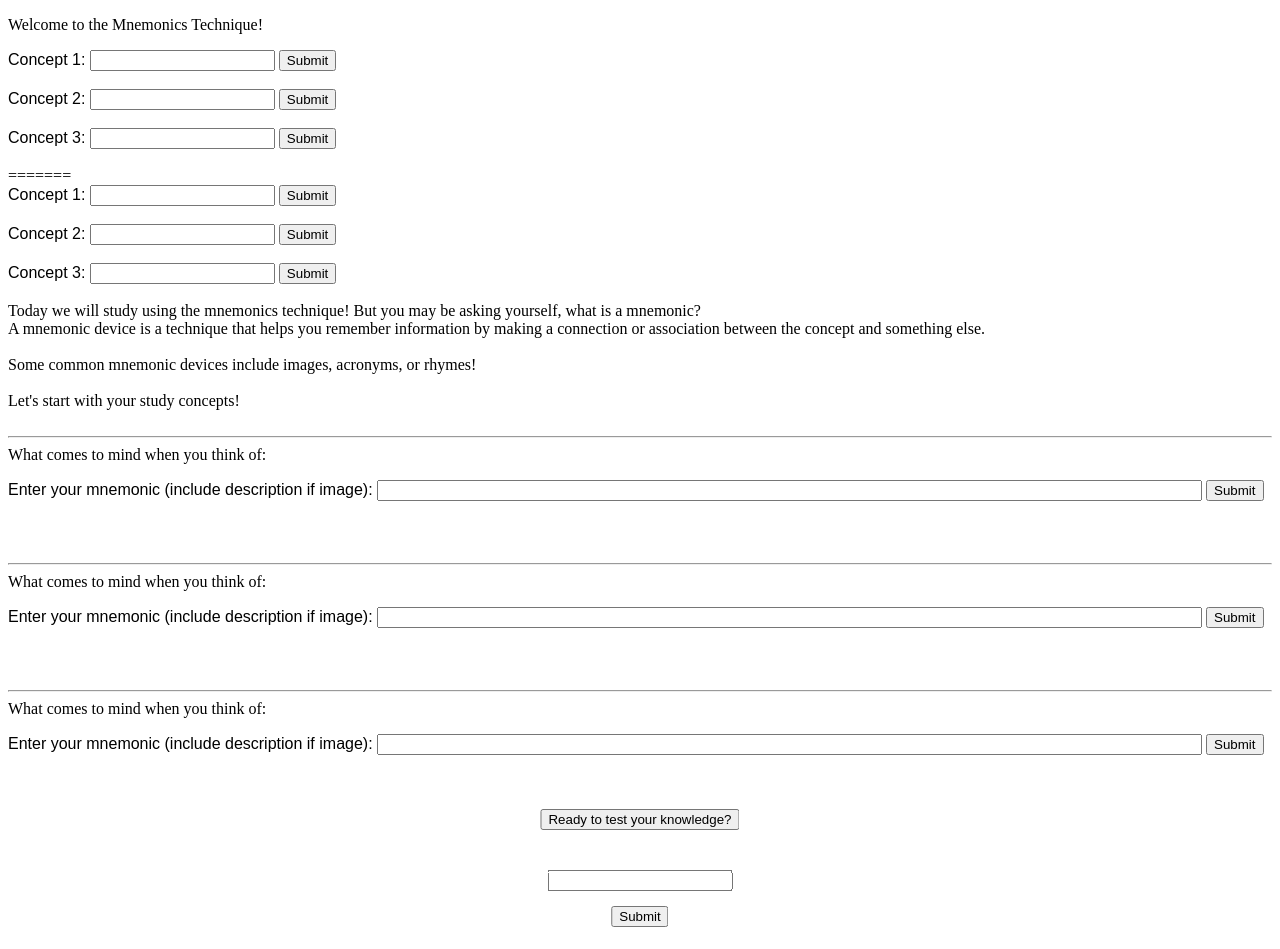
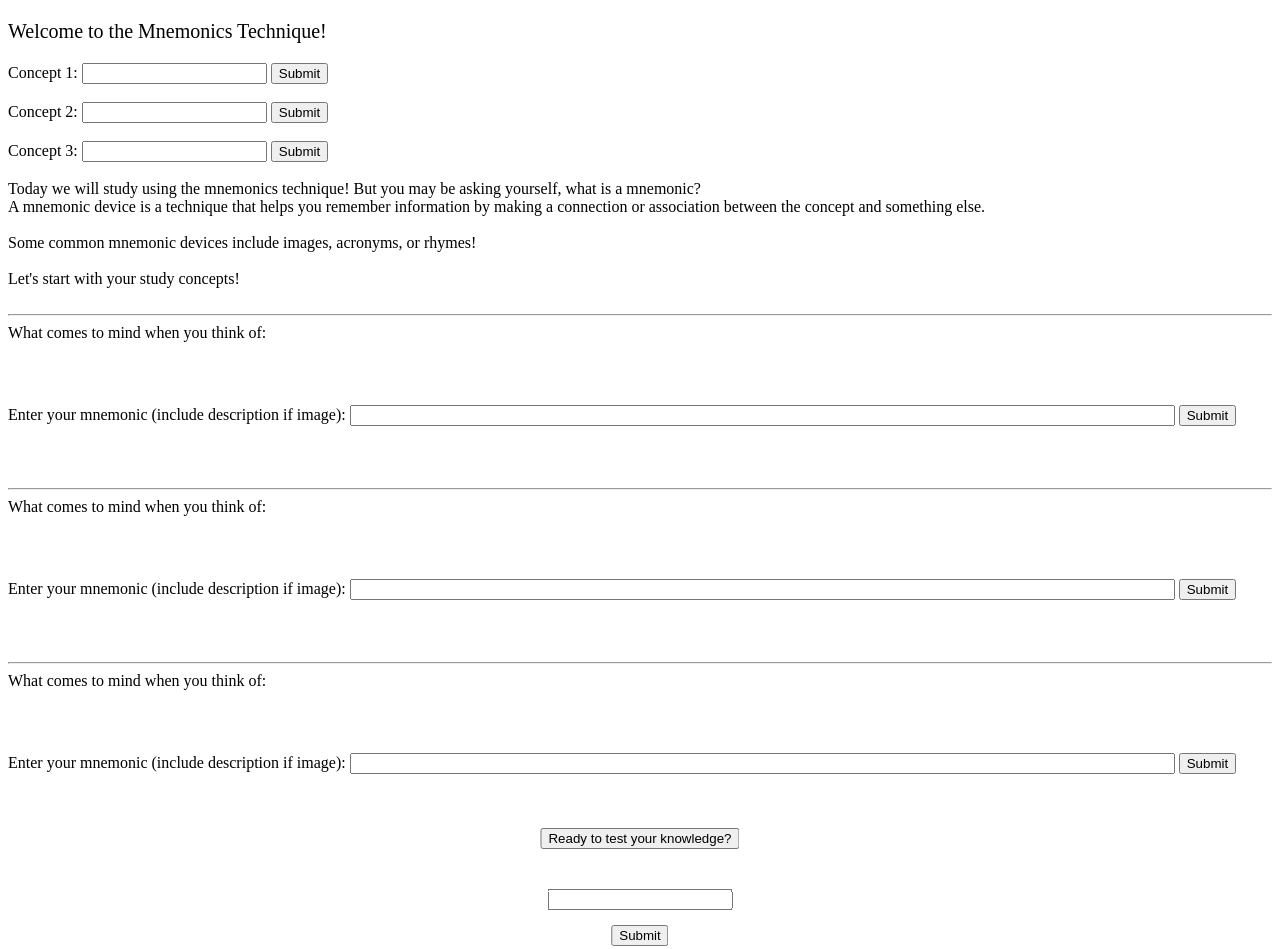
Before and after one commit to Jude-Shorbaji/HackRU, a plain HTML site: page mnemonics.html in a window 1280 px wide. Shown: the top 949 px of the page. Drawn offline with Linux system fonts and the light colour scheme; a web font is replaced by a local one.

Commit message:
Update mnemonics.html

```diff
--- a/mnemonics.html
+++ b/mnemonics.html
@@ -5,9 +5,15 @@
     <title>
         Home Page
     </title>
-    <link rel="stylesheet" href="mnemonics.css">
+    <link rel="stylesheet" href="style.css">
     <link rel="stylesheet" href="https://use.typekit.net/fiq6thy.css">
+    <style>
+        .accuracy {
+            color: white;
+            padding: 3px;
+        }
 
+    </style>
 </head>
 
 <body>
@@ -28,35 +34,6 @@
     <button id="Submit3">Submit</button><br><br>
 
     <section class="Definition" id="Definition">
-=======
-    <section class="concept-container">
-
-        <div class="concepts-grid">
-            <div class="concept-column">
-                <div class="concept-input">
-                    <label>Concept 1: </label>
-                    <input id="Input1"  >
-                    <button id="Submit1">Submit</button><br><br>
-                </div>
-            </div>
-
-            <div class="concept-column">
-                <div class="concept-input">
-                <label >Concept 2: </label>
-                <input id="Input2">
-                <button id="Submit2">Submit</button><br><br>
-                </div>
-            </div>
-            <div class="concept-column">
-                <div class="concept-input">
-                 <label>Concept 3: </label>
-                 <input id="Input3">
-                 <button id="Submit3">Submit</button><br><br>
-                 </div>
-            </div>
-        </div>
-        <section class="Definition" id="Definition">
-
         Today we will study using the mnemonics technique! But you may be asking yourself,
         what is a mnemonic?
         <br>
@@ -68,7 +45,7 @@
         Let's start with your study concepts!<br><br>
         <hr>
 
-        What comes to mind when you think of: <p id="concept1"></p>
+        What comes to mind when you think of: <p id="concept1"><br></p>
 
 
         <section class="Mnemonic">
@@ -79,7 +56,7 @@
         </section><br>
 
         <hr>
-        What comes to mind when you think of: <p id="concept2"></p>
+        What comes to mind when you think of: <p id="concept2"><br></p>
 
 
         <section class="Mnemonic"></section>
@@ -91,16 +68,17 @@
 
 
         <hr>
+    </section>
 
     <section class="smth">
-        What comes to mind when you think of: <p id="concept3"></p>
+        What comes to mind when you think of: <p id="concept3"><br></p>
 
         <label>Enter your mnemonic (include description if image): </label>
         <input id="Mnemonic3" size="100">
         <button id="Submit6">Submit</button><br><br>
         <br><br>
+
     </section>
-</section>
 
     <style>
         .center {
@@ -120,7 +98,8 @@
     <h6 class="smth" id="mnem1"></h6>
     <input id="Answer1" class="center"><br><br>
     <button id="ansSubmit1" class="center">Submit</button><br><br>
-    <h6 class="smth" id="msg1"></h6>
+    <h6 class="correct" id="msg1A"></h6>
+    <h6 class="wrong" id="msg1B"></h6>
     <hr><br><br>
 
 
@@ -128,7 +107,8 @@
     <h6 class="smth" id="mnem2"></h6>
     <input id="Answer2" class="center"><br><br>
     <button id="ansSubmit2" class="center">Submit</button><br><br>
-    <h6 class="smth" id="msg2"></h6>
+    <h6 class="correct" id="msg2A"></h6>
+    <h6 class="wrong" id="msg2B"></h6>
     <hr><br><br>
 
 
@@ -136,7 +116,8 @@
     <h6 class="smth" id="mnem3"></h6>
     <input id="Answer3" class="center"><br><br>
     <button id="ansSubmit3" class="center">Submit</button><br><br>
-    <h6 class="smth" id="msg3"></h6>
+    <h6 class="correct" id="msg3A"></h6>
+    <h6 class="wrong" id="msg3B"></h6>
 
     <script src="index.js"></script>
 
```
